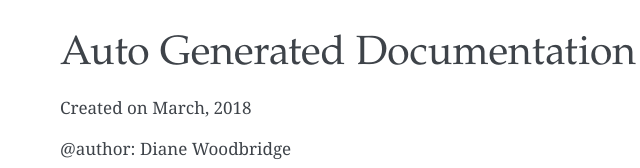
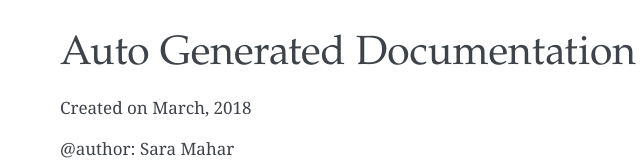
Before and after one commit to saramahar6/hw1_sphinx, a plain HTML site: page docs/code.html in a window 1280 px wide. Shown: the top 168 px of the page, 360-1000 px from the left. Drawn offline with Linux system fonts and the light colour scheme.

Commit message:
Minor changes

```diff
--- a/docs/code.html
+++ b/docs/code.html
@@ -45,7 +45,7 @@
   <div class="section" id="module-hw1_mahar_sara">
 <span id="auto-generated-documentation"></span><h1>Auto Generated Documentation<a class="headerlink" href="#module-hw1_mahar_sara" title="Permalink to this headline">¶</a></h1>
 <p>Created on March, 2018</p>
-<p>&#64;author: Diane Woodbridge</p>
+<p>&#64;author: Sara Mahar</p>
 <dl class="function">
 <dt id="hw1_mahar_sara.another_function">
 <code class="descclassname">hw1_mahar_sara.</code><code class="descname">another_function</code><span class="sig-paren">(</span><span class="sig-paren">)</span><a class="reference internal" href="_modules/hw1_mahar_sara.html#another_function"><span class="viewcode-link">[source]</span></a><a class="headerlink" href="#hw1_mahar_sara.another_function" title="Permalink to this definition">¶</a></dt>
```
